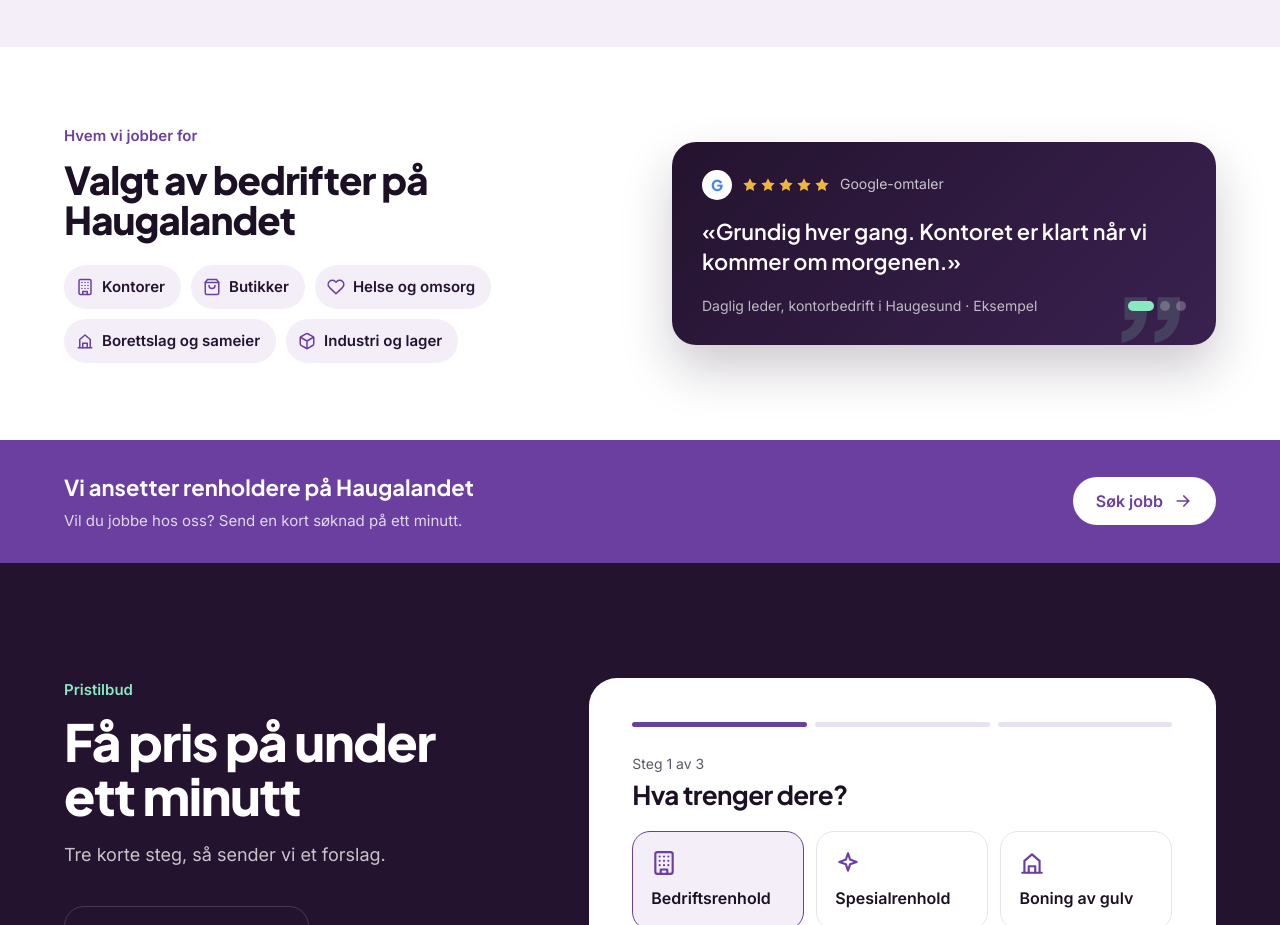
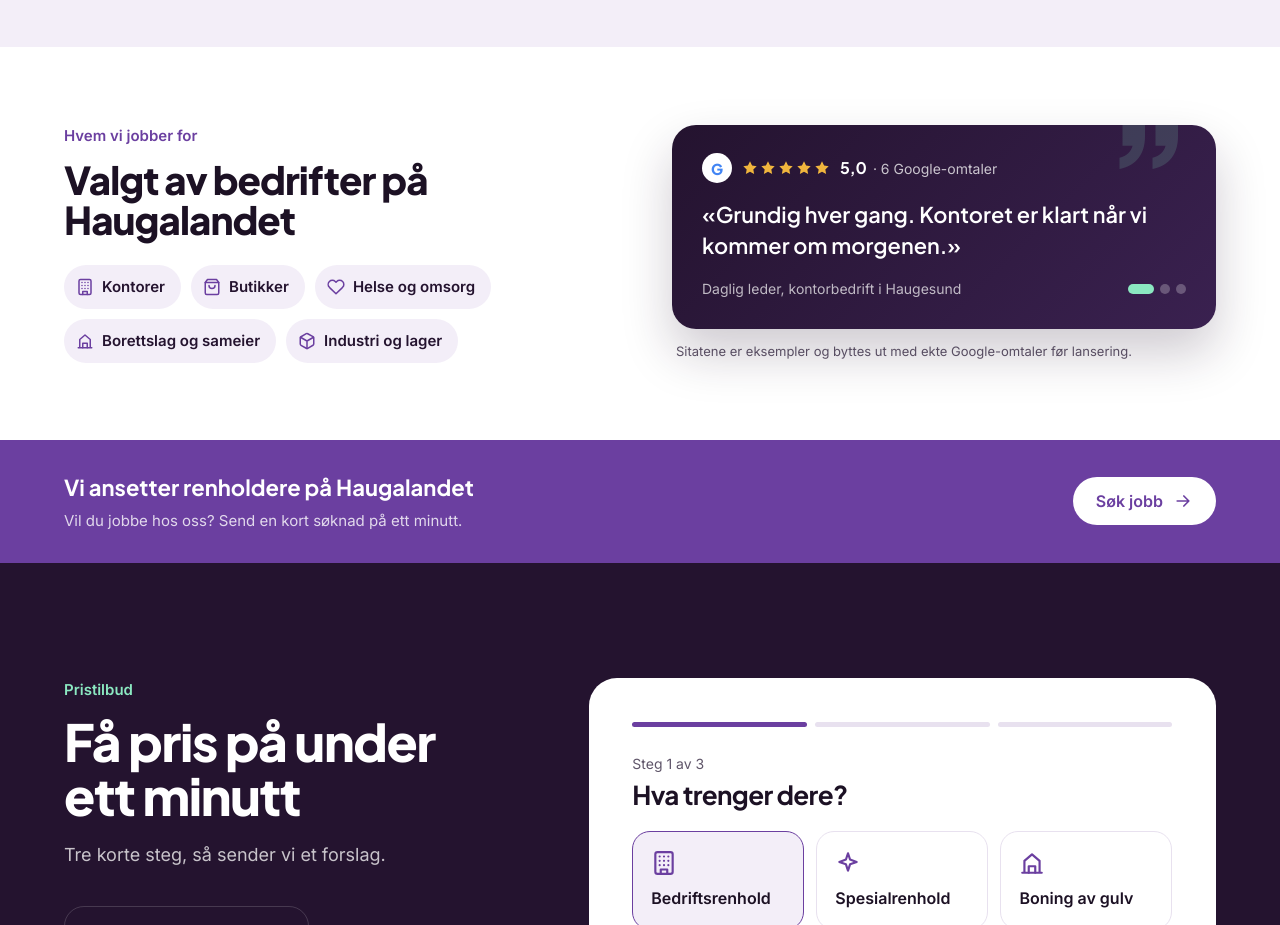
Before and after one commit to salesteam-create/R-E-Renhold-AS-kilowott-prototype, a plain HTML site: page prototype/index.html in a window 1280 px wide. Shown: the part 2520-3445 px from the top of the page. Drawn offline with Linux system fonts and the light colour scheme.

Commit message:
Show real Google rating (5.0, 6 reviews); sample-quote note moved below card
Co-Authored-By: Claude Opus 5.5 <noreply@anthropic.com>
Claude-Session: https://claude.ai/code/session_01RrizTL2Zq8fz4SyCfgpmiw

```diff
--- a/prototype/index.html
+++ b/prototype/index.html
@@ -125,11 +125,14 @@ header.solid .burger{color:var(--ink)}
 .chip2{display:inline-flex;align-items:center;gap:8px;padding:10px 16px 10px 12px;border-radius:999px;background:var(--lilac);color:var(--plum);font-weight:600;font-size:15px;white-space:nowrap}
 .chip2 svg{width:18px;height:18px;color:var(--violet)}
 .rcard{margin:0;position:relative;overflow:hidden;background:linear-gradient(135deg,var(--plum) 0%,var(--plum2) 100%);color:#fff;border-radius:24px;padding:28px 30px;box-shadow:0 24px 50px rgba(36,19,47,.22)}
-.rcard::after{content:"\201D";position:absolute;right:20px;bottom:-78px;font:800 150px/1 "Plus Jakarta Sans",sans-serif;color:var(--mint);opacity:.16;pointer-events:none}
+.rcard::after{content:"\201D";position:absolute;right:22px;top:-26px;font:800 150px/1 "Plus Jakarta Sans",sans-serif;color:var(--mint);opacity:.16;pointer-events:none}
 .rtop{display:flex;align-items:center;gap:10px;font-size:14px;color:rgba(255,255,255,.75)}
 .g{width:30px;height:30px;border-radius:50%;background:#fff;display:grid;place-items:center;font:800 15px "Plus Jakarta Sans",sans-serif;color:#4285f4;flex:none}
 .stars{display:flex;gap:2px;color:var(--gold)}
 .stars svg{width:16px;height:16px;fill:currentColor;stroke:none}
+.score{display:flex;gap:6px;align-items:baseline}
+.score b{color:#fff;font-size:16px;font-family:"Plus Jakarta Sans",sans-serif}
+.tnote{font-size:13px;color:var(--soft);margin-top:12px;padding-left:4px}
 .rcard blockquote{position:relative;font-family:"Plus Jakarta Sans",sans-serif;font-size:clamp(19px,1.7vw,22px);font-weight:600;line-height:1.4;margin:16px 0 18px;min-height:2.8em}
 .rcard figcaption{display:flex;justify-content:space-between;align-items:center;gap:12px;font-size:14px;color:rgba(255,255,255,.7)}
 .dots{display:flex;gap:6px;flex:none}
@@ -263,6 +266,7 @@ footer a:hover{color:var(--mint)}
 .cards{display:flex;overflow-x:auto;scroll-snap-type:x mandatory;gap:14px;margin-inline:calc(-1*max(5vw,16px));padding-inline:max(5vw,16px);scrollbar-width:none}
 .svc{flex:0 0 78%;scroll-snap-align:start}
 .chip2{font-size:14px;padding:8px 13px 8px 10px}
+.rcard::after{display:none}
 .opts,.fg{grid-template-columns:minmax(0,1fr)}
 .mbar{display:grid;grid-template-columns:1fr 1.5fr;gap:10px;position:fixed;left:0;right:0;bottom:0;z-index:60;background:#fff;border-top:1px solid var(--line);padding:10px max(16px,env(safe-area-inset-right,0px)) calc(10px + env(safe-area-inset-bottom,0px)) max(16px,env(safe-area-inset-left,0px))}
 .mbar .btn{padding:14px 10px}
@@ -381,11 +385,14 @@ body{padding-bottom:78px}
         <span class="chip2"><svg class="i"><use href="#i-box"/></svg><span data-t="sc5"></span></span>
       </div>
     </div>
+    <div>
     <figure class="rcard">
-      <div class="rtop"><span class="g">G</span><div class="stars" aria-label="5/5"><svg class="i"><use href="#i-star"/></svg><svg class="i"><use href="#i-star"/></svg><svg class="i"><use href="#i-star"/></svg><svg class="i"><use href="#i-star"/></svg><svg class="i"><use href="#i-star"/></svg></div><span data-t="gT"></span></div>
+      <div class="rtop"><span class="g">G</span><div class="stars" aria-label="5/5"><svg class="i"><use href="#i-star"/></svg><svg class="i"><use href="#i-star"/></svg><svg class="i"><use href="#i-star"/></svg><svg class="i"><use href="#i-star"/></svg><svg class="i"><use href="#i-star"/></svg></div><span class="score"><b data-t="gScore"></b> <span data-t="gT"></span></span></div>
       <blockquote id="rq"></blockquote>
       <figcaption><span id="rw"></span><div class="dots" id="dots"></div></figcaption>
     </figure>
+    <p class="tnote" data-t="trNote"></p>
+    </div>
   </div>
 </section>
 
@@ -519,7 +526,7 @@ no:{nav1:"Tjenester",nav2:"Om oss",nav3:"Omtaler",nav4:"Kontakt",quote:"Få pris
 h1a:"Renhold for bedrifter.",h1b:"Gjort skikkelig.",sub:"Kontor, spesialrenhold og gulv på Haugalandet.",t1:"Gratis befaring",t2:"Fast pris per måned",t3:"Svar innen én arbeidsdag",
 svcEy:"Tjenester",svcH:"Det vi gjør best",s1:"Bedriftsrenhold",s1d:"Kontorer og fellesarealer",s2:"Spesialrenhold",s2d:"Dypvask og engangsoppdrag",s3:"Boning av gulv",s3d:"Oppskuring og ny bone",
 years:"År med renhold",years2:"På Haugalandet siden 2016",staff:"Faste medarbeidere",abEy:"Om oss",abH:"Lokalt, grundig og enkelt å samarbeide med",p1:"Fast team",p1d:"Folk som kjenner bygget deres.",p2:"Fleksible avtaler",p2d:"Dere velger hvor ofte.",p3:"Godkjent og trygg",p3d:"Ordnede forhold for alle ansatte.",
-sample:"Eksempel",trEy:"Hvem vi jobber for",trH:"Valgt av bedrifter på Haugalandet",sc1:"Kontorer",sc2:"Butikker",sc3:"Helse og omsorg",sc4:"Borettslag og sameier",sc5:"Industri og lager",scCta:"Deres bygg?",scCtaS:"Få pris",gT:"Google-omtaler",gS:"Vurderingen hentes direkte fra Google-profilen.",jobs:"Vi ansetter renholdere på Haugalandet",jobsS:"Vil du jobbe hos oss? Send en kort søknad på ett minutt.",jobsL:"Søk jobb",jH:"Jobb som renholder",jIntro:"Fortell oss litt om deg, så tar vi kontakt for en prat.",jp1:"Faste vakter",jp2:"Opplæring",jp3:"Ordnede forhold",jWhen:"Når kan du jobbe?",jw1:"Dag",jw2:"Kveld",jw3:"Helg",jMsg:"Litt om deg (valgfritt)",jSend:"Send søknad",jErr:"Fyll inn navn, telefon og en gyldig e-post.",jDoneH:"Takk for søknaden!",jDoneP:"Vi tar kontakt så snart vi kan. Prototype: ingenting sendes.",
+sample:"Eksempel",gScore:"5,0",trNote:"Sitatene er eksempler og byttes ut med ekte Google-omtaler før lansering.",trEy:"Hvem vi jobber for",trH:"Valgt av bedrifter på Haugalandet",sc1:"Kontorer",sc2:"Butikker",sc3:"Helse og omsorg",sc4:"Borettslag og sameier",sc5:"Industri og lager",scCta:"Deres bygg?",scCtaS:"Få pris",gT:"· 6 Google-omtaler",gS:"Vurderingen hentes direkte fra Google-profilen.",jobs:"Vi ansetter renholdere på Haugalandet",jobsS:"Vil du jobbe hos oss? Send en kort søknad på ett minutt.",jobsL:"Søk jobb",jH:"Jobb som renholder",jIntro:"Fortell oss litt om deg, så tar vi kontakt for en prat.",jp1:"Faste vakter",jp2:"Opplæring",jp3:"Ordnede forhold",jWhen:"Når kan du jobbe?",jw1:"Dag",jw2:"Kveld",jw3:"Helg",jMsg:"Litt om deg (valgfritt)",jSend:"Send søknad",jErr:"Fyll inn navn, telefon og en gyldig e-post.",jDoneH:"Takk for søknaden!",jDoneP:"Vi tar kontakt så snart vi kan. Prototype: ingenting sendes.",
 qEy:"Pristilbud",qH:"Få pris på under ett minutt",qLead:"Tre korte steg, så sender vi et forslag.",callLine:"Vil du heller ringe?",promise:"Svar innen én arbeidsdag",
 st1:"Steg 1 av 3",st2:"Steg 2 av 3",st3:"Steg 3 av 3",f1:"Hva trenger dere?",f2:"Om lokalene",f3:"Hvem kan vi kontakte?",
 lb1:"Type bygg",lb2:"Sted",lb3:"Størrelse",lb4:"Hvor ofte?",lb5:"Bedrift",lb6:"Navn",lb7:"Telefon",lb8:"E-post",lb9:"Kommentar (valgfritt)",
@@ -542,7 +549,7 @@ en:{nav1:"Services",nav2:"About",nav3:"Reviews",nav4:"Contact",quote:"Get a quot
 h1a:"Commercial cleaning.",h1b:"Done properly.",sub:"Offices, specialist cleaning and floor care in Haugalandet.",t1:"Free site visit",t2:"Fixed monthly price",t3:"Reply within one working day",
 svcEy:"Services",svcH:"What we do best",s1:"Office cleaning",s1d:"Offices and shared areas",s2:"Specialist cleaning",s2d:"Deep cleans and one-off jobs",s3:"Floor care",s3d:"Stripping and polishing",
 years:"Years of cleaning",years2:"In Haugalandet since 2016",staff:"Permanent staff",abEy:"About us",abH:"Local, thorough and easy to work with",p1:"A fixed team",p1d:"People who know your building.",p2:"Flexible agreements",p2d:"You choose how often.",p3:"Approved and reliable",p3d:"Fair terms for every employee.",
-sample:"Sample",trEy:"Who we work for",trH:"Trusted by businesses in Haugalandet",sc1:"Offices",sc2:"Shops",sc3:"Health and care",sc4:"Housing associations",sc5:"Industry and warehouses",scCta:"Your building?",scCtaS:"Get a price",gT:"Google reviews",gS:"The rating is pulled straight from the Google profile.",jobs:"We are hiring cleaners in Haugalandet",jobsS:"Want to work with us? Send a short application in one minute.",jobsL:"Apply now",jH:"Work as a cleaner",jIntro:"Tell us a little about yourself and we will get in touch for a chat.",jp1:"Regular shifts",jp2:"Training",jp3:"Fair terms",jWhen:"When can you work?",jw1:"Days",jw2:"Evenings",jw3:"Weekends",jMsg:"About you (optional)",jSend:"Send application",jErr:"Please fill in name, phone and a valid email.",jDoneH:"Thanks for applying!",jDoneP:"We will get in touch as soon as we can. Prototype: nothing is sent.",
+sample:"Sample",gScore:"5.0",trNote:"Quotes are examples and will be replaced with real Google reviews before launch.",trEy:"Who we work for",trH:"Trusted by businesses in Haugalandet",sc1:"Offices",sc2:"Shops",sc3:"Health and care",sc4:"Housing associations",sc5:"Industry and warehouses",scCta:"Your building?",scCtaS:"Get a price",gT:"· 6 Google reviews",gS:"The rating is pulled straight from the Google profile.",jobs:"We are hiring cleaners in Haugalandet",jobsS:"Want to work with us? Send a short application in one minute.",jobsL:"Apply now",jH:"Work as a cleaner",jIntro:"Tell us a little about yourself and we will get in touch for a chat.",jp1:"Regular shifts",jp2:"Training",jp3:"Fair terms",jWhen:"When can you work?",jw1:"Days",jw2:"Evenings",jw3:"Weekends",jMsg:"About you (optional)",jSend:"Send application",jErr:"Please fill in name, phone and a valid email.",jDoneH:"Thanks for applying!",jDoneP:"We will get in touch as soon as we can. Prototype: nothing is sent.",
 qEy:"Get a quote",qH:"Get a price in under a minute",qLead:"Three short steps and we send you a proposal.",callLine:"Prefer to call?",promise:"Reply within one working day",
 st1:"Step 1 of 3",st2:"Step 2 of 3",st3:"Step 3 of 3",f1:"What do you need?",f2:"About your premises",f3:"Who should we contact?",
 lb1:"Type of building",lb2:"Location",lb3:"Size",lb4:"How often?",lb5:"Company",lb6:"Name",lb7:"Phone",lb8:"Email",lb9:"Comment (optional)",
@@ -568,7 +575,7 @@ const $=s=>document.querySelector(s),$$=s=>[...document.querySelectorAll(s)];
 
 /* Reviews */
 let ri=0;
-function review(i){ri=i;const r=t('r')[i];$('#rq').textContent='«'+r[0]+'»';$('#rw').textContent=r[1]+' · '+t('sample');
+function review(i){ri=i;const r=t('r')[i];$('#rq').textContent='«'+r[0]+'»';$('#rw').textContent=r[1];
   $('#dots').innerHTML=t('r').map((_,j)=>`<button aria-label="${j+1}" aria-current="${j===i}"></button>`).join('');
   $$('#dots button').forEach((b,j)=>b.onclick=()=>review(j));}
 
```
